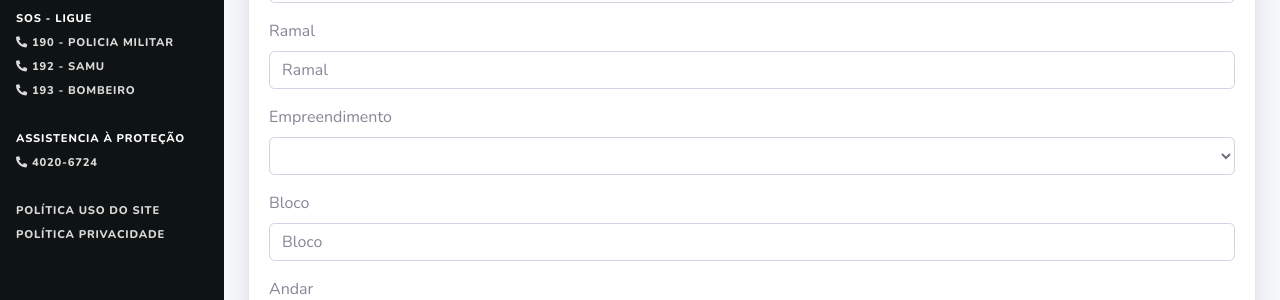
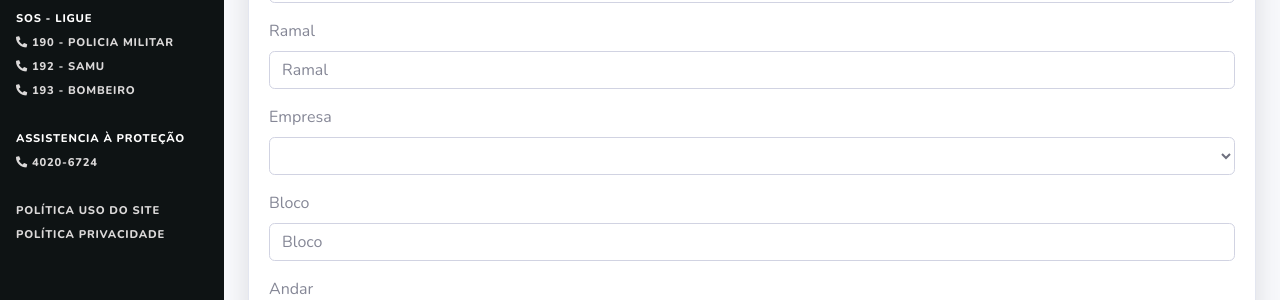
Before and after one commit to MrBadau/portaria, a PHP site: page /moradoresCad.php in a window 1280 px wide. Shown: the part 492-792 px from the top of the page. Run offline with PHP 8.4, Linux system fonts and the light colour scheme; the visitor is signed in with stand-in values (Sample User, id 1); tables that the repository leaves empty or names only in its code hold one stand-in row (values such as "Sample post").

Commit message:
ajuste variables

```diff
--- a/variable.php
+++ b/variable.php
@@ -1,6 +1,6 @@
 <?php
 
-$idCon = preg_replace('/[^[:alnum:]_]/', '',$_SESSION['userCon']);;
+$idCon = preg_replace('/[^[:alnum:]_]/', '',$_SESSION['userCon']);
 
 $query  = "SELECT Type, Nome, Documento FROM CONDOMINIO WHERE IDCO = ".$idCon;
 $result = mysqli_query($con, $query);
@@ -9,10 +9,18 @@ $row    = mysqli_fetch_assoc($result);
 
 if ($_SESSION['Access'] == 1){
     $menuTitle = "Administrador Portaria";
-    $menuTypeCompany = "Empreendimento";
     $menuTypePeople = "Morador/Funcionário";
     $typeLocation = "Apartamento/Sala";
-} else {
+    // 1 - Condomínio
+    // 2 - Empresa
+    if ($row['Type'] == 1){
+        $menuTypeCompany = "Condomínio";
+    } else {
+        $menuTypeCompany = "Empresa";
+    }
+}
+
+if ($_SESSION['Access'] <> 1) {
 
     $menuTitle = $row['Nome']." ".$row['Documento'];
     $menuSubTitle = "";
```
